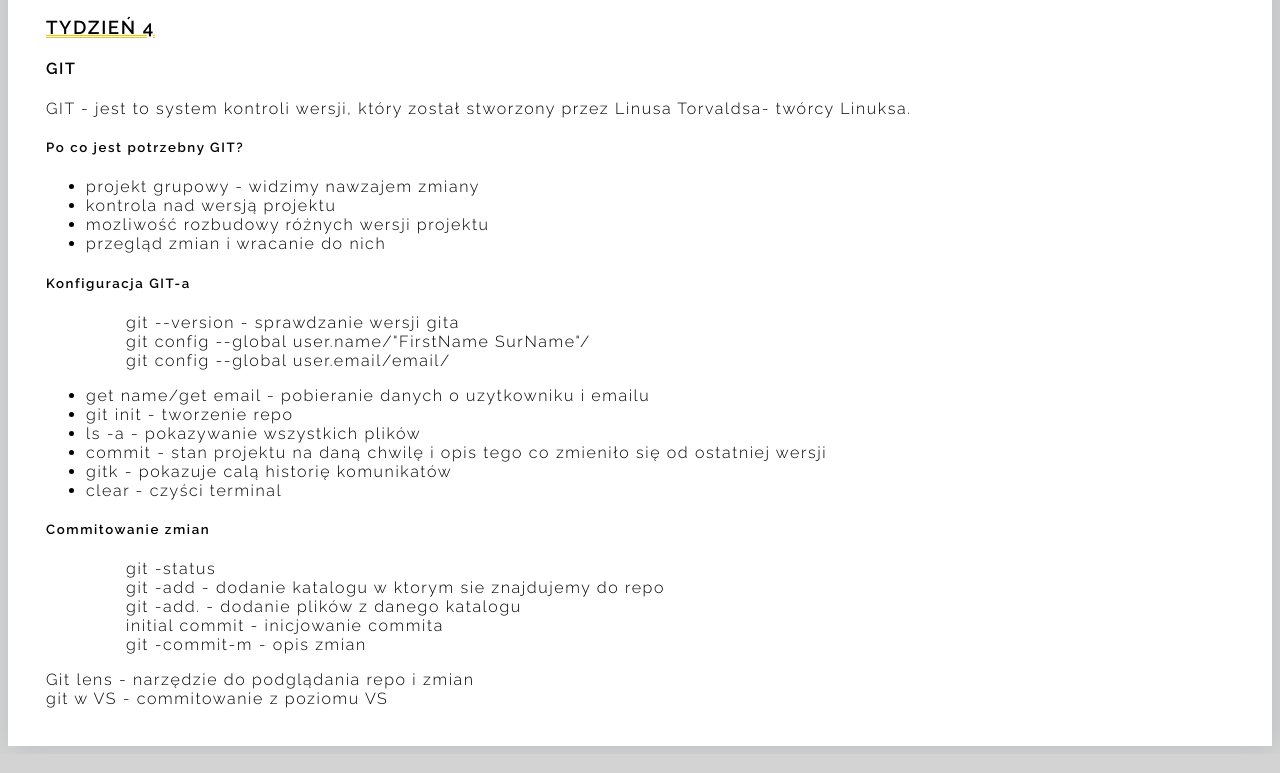
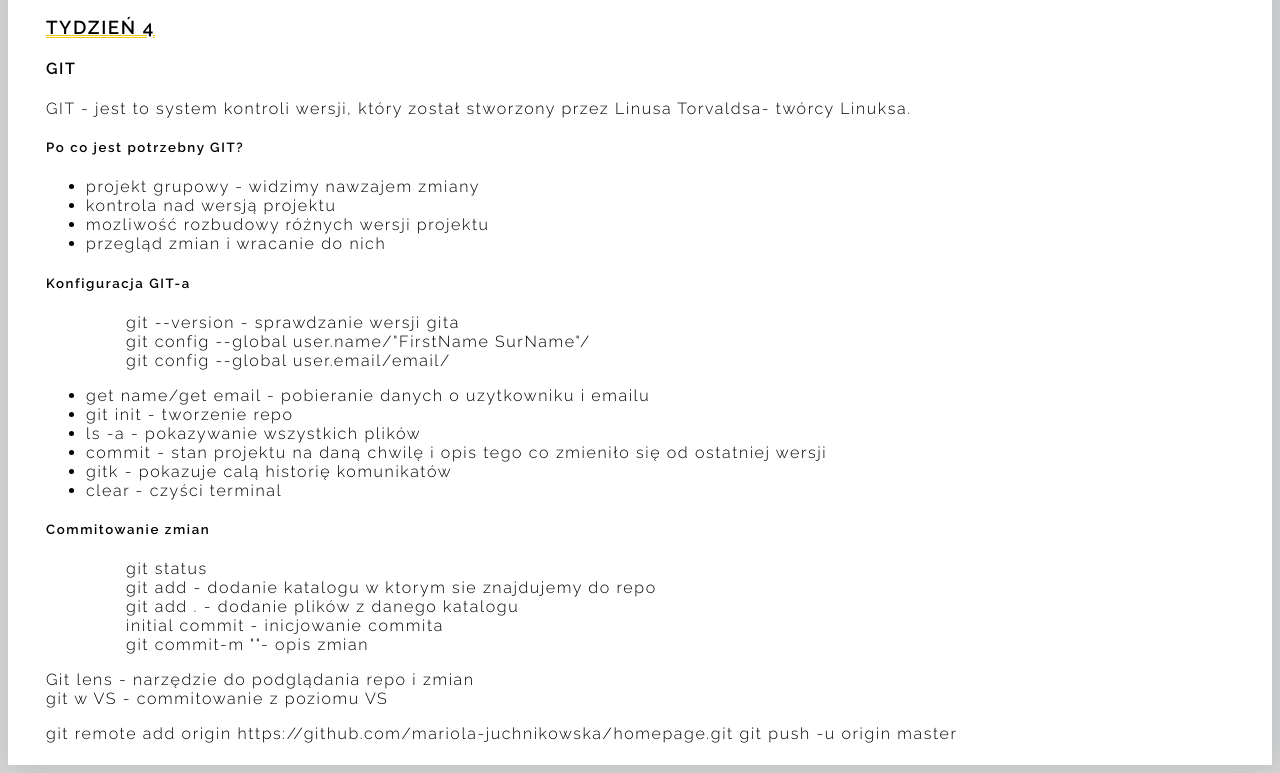
Before and after one commit to mariola-juchnikowska/homepage, a plain HTML site: page index.html in a window 1280 px wide. Shown: the part 4596-5369 px from the top of the page. Drawn offline with Linux system fonts and the light colour scheme.

Commit message:
git description change

```diff
--- a/index.html
+++ b/index.html
@@ -264,16 +264,16 @@
                             </ul>
                             <h5>Commitowanie zmian</h5>
                             <ul>
-                                <ol>git -status</ol>
-                                <ol>git -add - dodanie katalogu w ktorym sie znajdujemy do repo</ol>
-                                <ol>git -add. - dodanie plików z danego katalogu</ol>
+                                <ol>git status</ol>
+                                <ol>git add - dodanie katalogu w ktorym sie znajdujemy do repo</ol>
+                                <ol>git add . - dodanie plików z danego katalogu</ol>
                                 <ol>initial commit - inicjowanie commita</ol>
-                                <ol>git -commit-m - opis zmian</ol>
+                                <ol>git commit-m ""- opis zmian</ol>
                             </ul>
                             <p>Git lens - narzędzie do podglądania repo i zmian <br/> git w VS - commitowanie z poziomu VS</p>
                         </section>
                         <section>
-
+                            git remote add origin https://github.com/mariola-juchnikowska/homepage.git git push -u origin master
                         </section>
                     </div>
                 </article>
```
